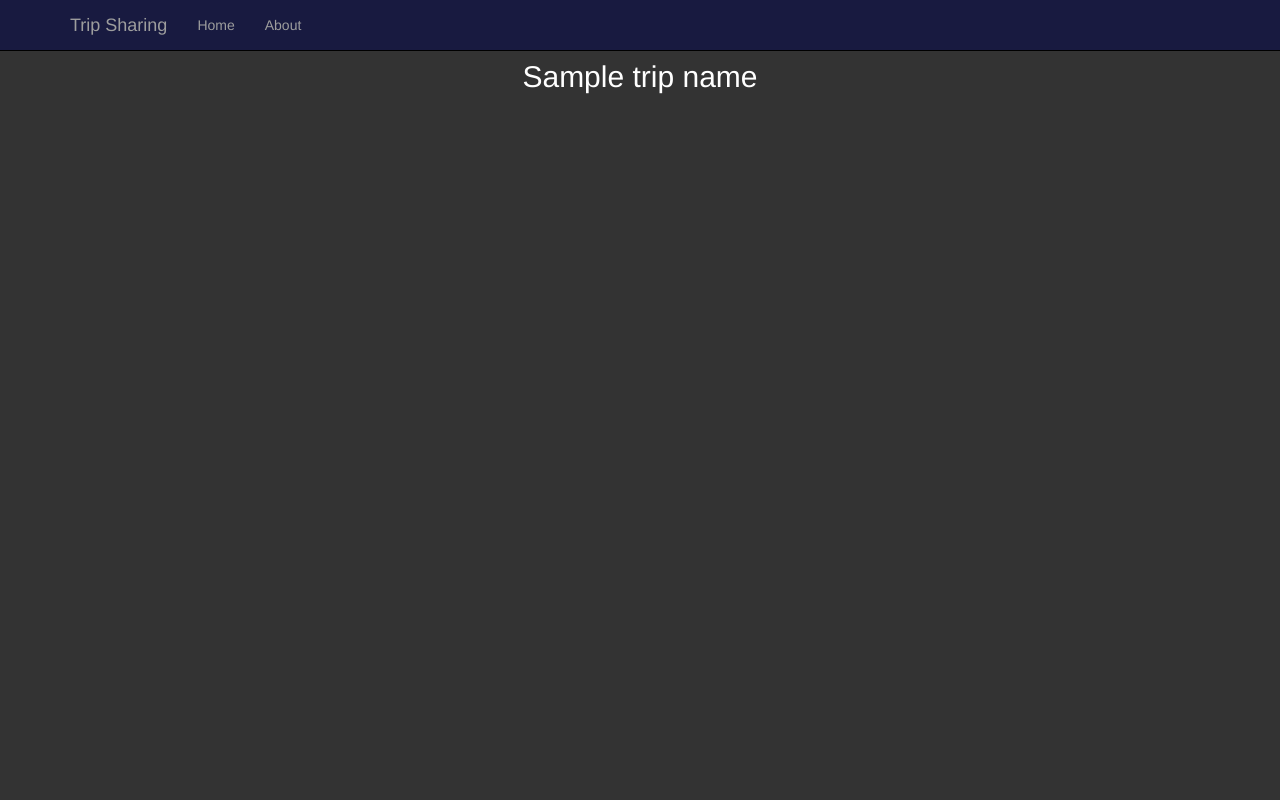
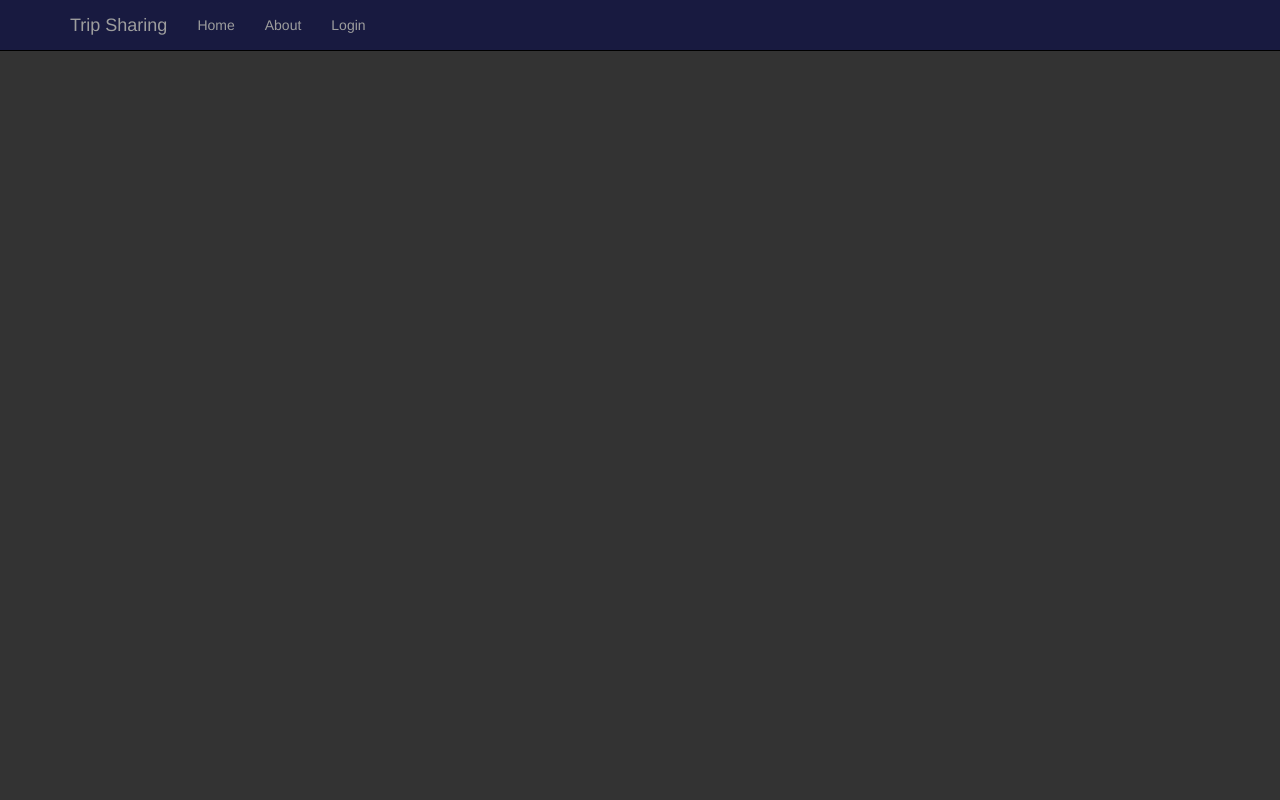
Before and after one commit to afrank150/TripSharingProject, a Django app: template trips/templates/trip.html in a window 1280 px wide. Run offline with Django 3.2, Linux system fonts and the light colour scheme; tables that the repository leaves empty hold one stand-in row (values such as "Sample post"); the template is opened without the code that fills it: values that come from a table or form of the project are taken from there, most other values are stand-ins (such as "Sample title", 1, 10 or a date in 2020); some libraries are stand-ins or nearby versions.

Commit message:
fixed body padding so no nav overlap

```diff
--- a/trips/static/home.css
+++ b/trips/static/home.css
@@ -3,8 +3,10 @@ body {
     height: 100%;
     width: 100%;
     background-color: #333333;
+    padding-top: 25px;
 }
 
+@media screen and (min-width: 900px) {
 	.main-banner {
 	    height: 500px;
 	    width: 100%;
@@ -15,9 +17,12 @@ body {
 	  	background-size: contain;
 	    display: table;
 	}
+}
 
+@media screen and (min-width: 900px) {
 	.container.text-center {
 		color: #ffffff;
+	}
 }
 
 .row {
--- a/trips/static/trip.css
+++ b/trips/static/trip.css
@@ -3,14 +3,10 @@ body {
     height: 100%;
     width: 100%;
     background-color: #333333;
+    padding-top: 25px;
 }
 
 .leaflet-container {  /* all maps */
     width:  100%;
-    height: 600px;
+    height: 650px;
 }
-
-.span12 {
-	padding-top: 40px;
-	text-align: center;
-}
--- a/trips/templates/base.html
+++ b/trips/templates/base.html
@@ -61,6 +61,7 @@
           <ul class="nav navbar-nav">
             <li><a href="/">Home</a></li>
             <li><a href="#about">About</a></li>
+            <li><a href="#login">Login</a></li>
           </ul>
         </div><!--/.nav-collapse -->
       </div>
--- a/trips/templates/trip.html
+++ b/trips/templates/trip.html
@@ -4,13 +4,6 @@
   <!-- css -->
   {% load staticfiles %}
   <link rel="stylesheet" type="text/css" href="{% static 'trip.css' %}" />
-  <div class="container-fluid">
-    <div class="row">
-      <div class="span12">
-        <h2 style="color: white">{{ trip_name }}</h2>
-      </div>
-    </div>
-  </div>
   <form action="{{ trip.id }}add_point/" method="post" id="savepoint">
     <input type="hidden" id="pointGeom" value="" />{% csrf_token %}
   </form>
```
Lines whose indentation alone changed are shown as unchanged.
